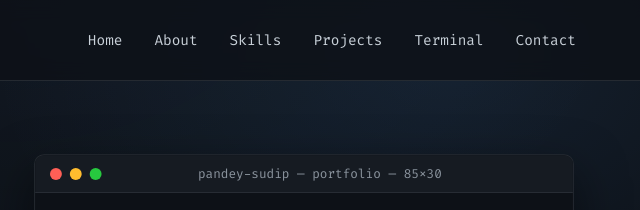
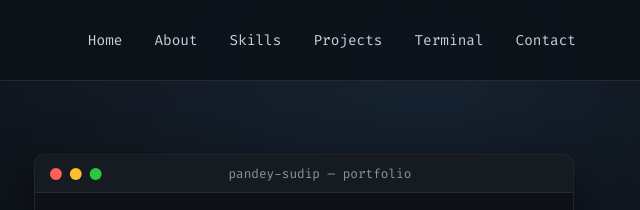
Before and after one commit to Sudip-pandey/portfolio, a plain HTML site: page index.html in a window 1280 px wide. Shown: the top 210 px of the page, 640-1280 px from the left. Drawn offline with nearby package versions, Linux system fonts and the light colour scheme.

```diff
--- a/index.html
+++ b/index.html
@@ -62,7 +62,7 @@
               <span class="btn-dot minimize"></span>
               <span class="btn-dot maximize"></span>
             </div>
-            <span class="title">pandey-sudip — portfolio — 85x30</span>
+            <span class="title">pandey-sudip — portfolio</span>
           </div>
           <div class="terminal-body">
             <div class="line-numbers"></div>
```
